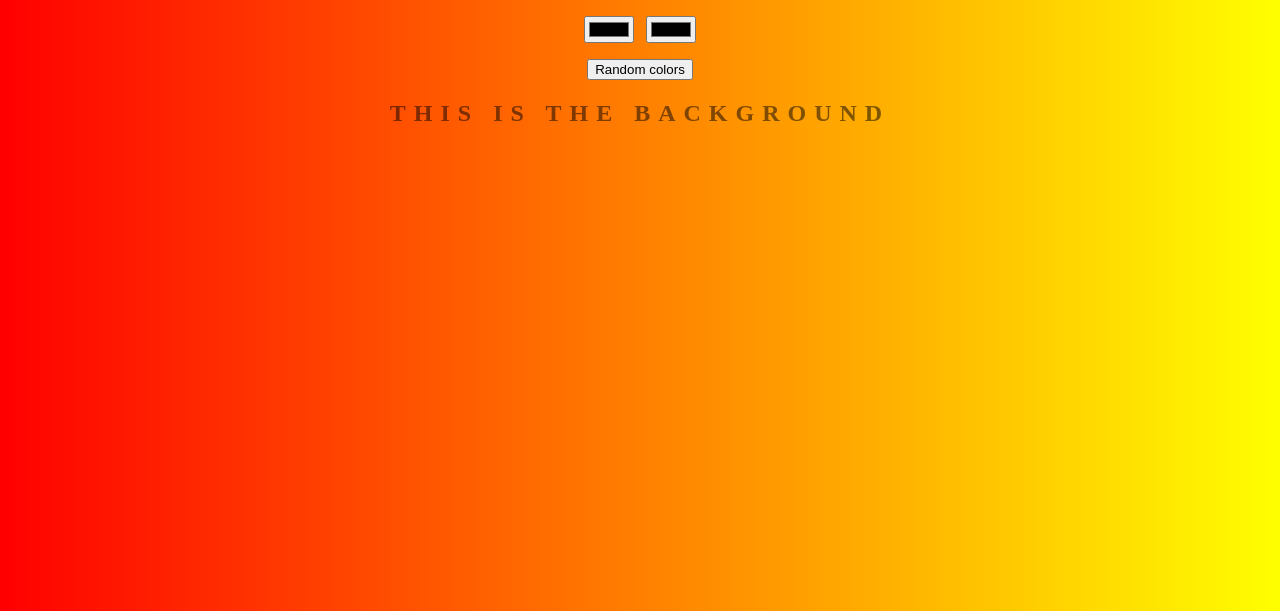
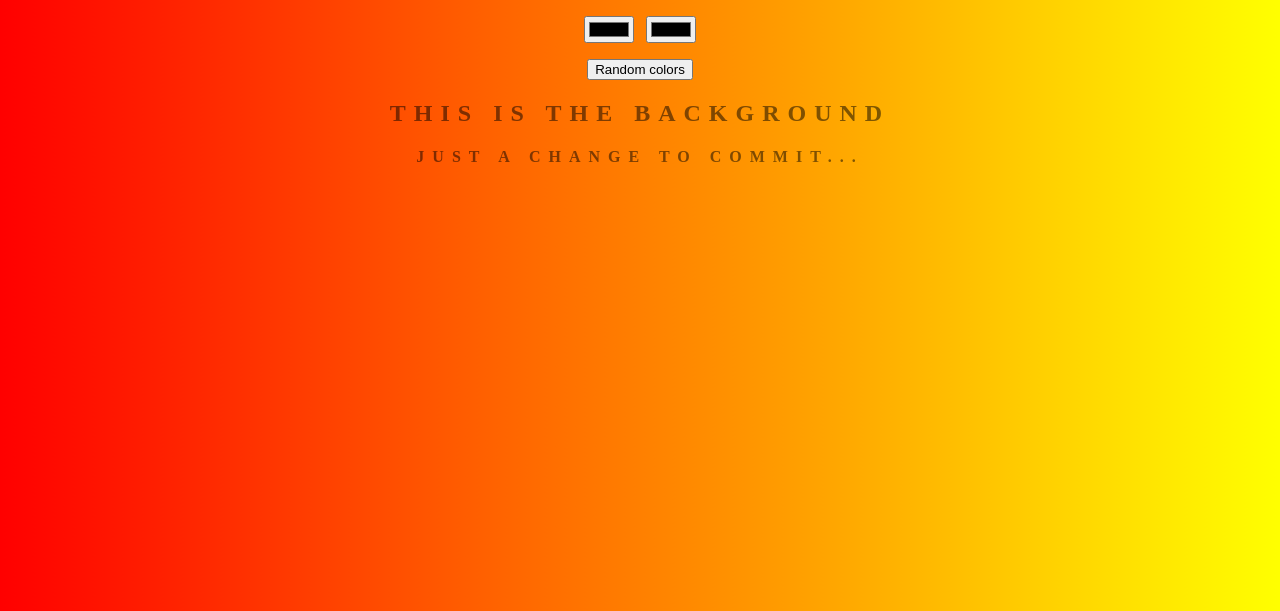
Before and after one commit to uandras/background-generator, a website: page index.html in a window 1280 px wide. Shown: the part 189-800 px from the top of the page. Drawn offline with Linux system fonts and the light colour scheme.

Commit message:
webstorm2

```diff
--- a/index.html
+++ b/index.html
@@ -15,7 +15,7 @@
 
     <h2>This is the Background</h2>
     <h3></h3>
-
+    <h4>Just a change to commit...</h4>
 
     <script type="text/javascript" src="bundle.js"></script>
   </body>
```
